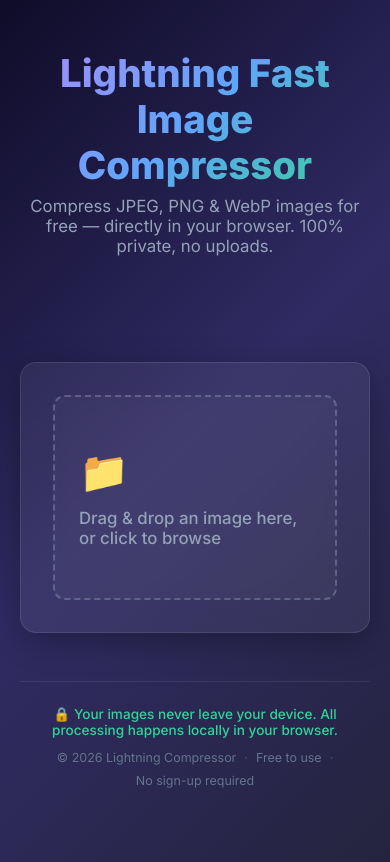
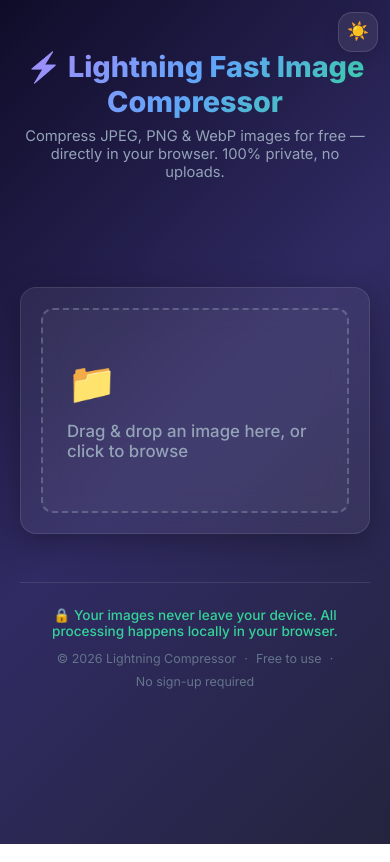
Before and after one commit to akash-s-ksgd/image-compressor, a React (Vite) app: page / in a window 390 px wide. Built offline with nearby package versions, Linux system fonts and the light colour scheme.

Commit message:
add light/dark theme, custom cursor, and visual polish

```diff
--- a/src/App.css
+++ b/src/App.css
@@ -1,29 +1,191 @@
 /* ===== FONTS ===== */
 @import url('https://fonts.googleapis.com/css2?family=Inter:wght@400;500;600;700;800&display=swap');
+
+/* ===== THEME VARIABLES (Dark — Default) ===== */
+:root {
+  --bg-primary: linear-gradient(135deg, #0f0c29 0%, #302b63 50%, #24243e 100%);
+  --bg-card: rgba(255, 255, 255, 0.06);
+  --bg-card-hover: rgba(255, 255, 255, 0.09);
+  --bg-subtle: rgba(255, 255, 255, 0.03);
+  --bg-input: rgba(255, 255, 255, 0.1);
+  --border-card: rgba(255, 255, 255, 0.1);
+  --border-subtle: rgba(255, 255, 255, 0.06);
+  --text-primary: #e2e8f0;
+  --text-secondary: #94a3b8;
+  --text-muted: #64748b;
+  --text-heading: linear-gradient(135deg, #a78bfa, #60a5fa, #34d399);
+  --accent-blue: #60a5fa;
+  --accent-purple: #a78bfa;
+  --accent-green: #34d399;
+  --accent-red: #f87171;
+  --accent-gradient: linear-gradient(135deg, #a78bfa, #60a5fa);
+  --accent-glow: rgba(96, 165, 250, 0.3);
+  --shadow-card: 0 8px 32px rgba(0, 0, 0, 0.3);
+  --dropzone-border: rgba(148, 163, 184, 0.4);
+  --dropzone-active-bg: rgba(52, 211, 153, 0.08);
+  --slider-thumb-shadow: 0 0 10px rgba(96, 165, 250, 0.5);
+  --cursor-color: rgba(96, 165, 250, 0.25);
+  --cursor-dot-color: #60a5fa;
+  --toggle-bg: rgba(255, 255, 255, 0.08);
+  --toggle-active-bg: rgba(96, 165, 250, 0.12);
+  --toggle-border: rgba(255, 255, 255, 0.12);
+}
+
+/* ===== LIGHT THEME ===== */
+[data-theme="light"] {
+  --bg-primary: linear-gradient(135deg, #e8eaf6 0%, #c5cae9 50%, #e1f5fe 100%);
+  --bg-card: rgba(255, 255, 255, 0.75);
+  --bg-card-hover: rgba(255, 255, 255, 0.9);
+  --bg-subtle: rgba(0, 0, 0, 0.02);
+  --bg-input: rgba(0, 0, 0, 0.06);
+  --border-card: rgba(0, 0, 0, 0.1);
+  --border-subtle: rgba(0, 0, 0, 0.06);
+  --text-primary: #1e293b;
+  --text-secondary: #475569;
+  --text-muted: #94a3b8;
+  --text-heading: linear-gradient(135deg, #7c3aed, #2563eb, #059669);
+  --accent-blue: #3b82f6;
+  --accent-purple: #7c3aed;
+  --accent-green: #059669;
+  --accent-red: #dc2626;
+  --accent-gradient: linear-gradient(135deg, #7c3aed, #3b82f6);
+  --accent-glow: rgba(59, 130, 246, 0.2);
+  --shadow-card: 0 8px 32px rgba(0, 0, 0, 0.08);
+  --dropzone-border: rgba(0, 0, 0, 0.2);
+  --dropzone-active-bg: rgba(5, 150, 105, 0.08);
+  --slider-thumb-shadow: 0 0 10px rgba(59, 130, 246, 0.4);
+  --cursor-color: rgba(59, 130, 246, 0.15);
+  --cursor-dot-color: #3b82f6;
+  --toggle-bg: rgba(0, 0, 0, 0.04);
+  --toggle-active-bg: rgba(59, 130, 246, 0.1);
+  --toggle-border: rgba(0, 0, 0, 0.1);
+}
+
+/* ===== CUSTOM CURSOR ===== */
+.cursor-ring {
+  position: fixed;
+  width: 36px;
+  height: 36px;
+  border: 2px solid var(--cursor-dot-color);
+  border-radius: 50%;
+  pointer-events: none;
+  z-index: 9999;
+  transition: transform 0.15s ease, opacity 0.15s ease, background 0.2s ease;
+  transform: translate(-50%, -50%);
+  mix-blend-mode: difference;
+  opacity: 0;
+}
+
+.cursor-ring.visible {
+  opacity: 1;
+}
+
+.cursor-ring.hover {
+  transform: translate(-50%, -50%) scale(1.6);
+  background: var(--cursor-color);
+}
+
+.cursor-dot {
+  position: fixed;
+  width: 6px;
+  height: 6px;
+  background: var(--cursor-dot-color);
+  border-radius: 50%;
+  pointer-events: none;
+  z-index: 10000;
+  transform: translate(-50%, -50%);
+  transition: transform 0.1s ease;
+  opacity: 0;
+}
+
+.cursor-dot.visible {
+  opacity: 1;
+}
+
+/* Hide custom cursor on touch devices */
+@media (pointer: coarse) {
+  .cursor-ring, .cursor-dot { display: none !important; }
+}
 
 /* ===== BASE ===== */
 body {
   font-family: 'Inter', -apple-system, BlinkMacSystemFont, "Segoe UI", Roboto, sans-serif;
-  background: linear-gradient(135deg, #0f0c29 0%, #302b63 50%, #24243e 100%);
-  color: #e2e8f0;
+  background: var(--bg-primary);
+  color: var(--text-primary);
   min-height: 100vh;
   display: flex;
   justify-content: center;
   padding: 50px 20px;
+  cursor: none;
+  transition: background 0.4s ease, color 0.3s ease;
+}
+
+body *, body *::before, body *::after {
+  cursor: none;
+}
+
+/* Restore cursor on touch / mobile */
+@media (pointer: coarse) {
+  body, body *, body *::before, body *::after { cursor: auto; }
 }
 
 /* ===== LAYOUT ===== */
+.app-container {
+  max-width: 700px;
+  width: 100%;
+  margin: 0 auto;
+}
+
 .app-header {
   max-width: 640px;
   width: 100%;
   margin: 0 auto;
   text-align: center;
+  position: relative;
 }
 
 .app-main {
   max-width: 640px;
   width: 100%;
   margin: 0 auto;
+}
+
+/* ===== THEME TOGGLE ===== */
+.theme-toggle-btn {
+  position: fixed;
+  top: 20px;
+  right: 20px;
+  width: 48px;
+  height: 48px;
+  border: 1px solid var(--toggle-border);
+  border-radius: 14px;
+  background: var(--toggle-bg);
+  backdrop-filter: blur(12px);
+  -webkit-backdrop-filter: blur(12px);
+  display: flex;
+  align-items: center;
+  justify-content: center;
+  font-size: 1.4rem;
+  z-index: 100;
+  transition: all 0.35s ease;
+  box-shadow: 0 4px 16px rgba(0,0,0,0.1);
+  padding: 0;
+  line-height: 1;
+}
+
+.theme-toggle-btn:hover {
+  transform: scale(1.1) rotate(15deg);
+  box-shadow: 0 6px 24px var(--accent-glow);
+  border-color: var(--accent-blue);
+}
+
+.theme-icon {
+  display: inline-block;
+  transition: transform 0.5s cubic-bezier(0.34, 1.56, 0.64, 1);
+}
+
+.theme-toggle-btn:hover .theme-icon {
+  transform: rotate(360deg);
 }
 
 /* ===== AD CONTAINERS ===== */
@@ -49,7 +211,7 @@ body {
   width: 100%;
   margin: 48px auto 0;
   padding: 24px 0;
-  border-top: 1px solid rgba(255, 255, 255, 0.08);
+  border-top: 1px solid var(--border-card);
   text-align: center;
 }
 
@@ -61,13 +223,13 @@ body {
 
 .footer-privacy {
   font-size: 0.85rem;
-  color: #34d399;
+  color: var(--accent-green);
   font-weight: 500;
 }
 
 .footer-links {
   font-size: 0.78rem;
-  color: #64748b;
+  color: var(--text-muted);
   display: flex;
   justify-content: center;
   align-items: center;
@@ -76,13 +238,14 @@ body {
 }
 
 .footer-dot {
-  color: #475569;
+  color: var(--text-muted);
 }
 
+/* ===== HEADING ===== */
 h1 {
   font-size: 2.4rem;
   font-weight: 800;
-  background: linear-gradient(135deg, #a78bfa, #60a5fa, #34d399);
+  background: var(--text-heading);
   -webkit-background-clip: text;
   -webkit-text-fill-color: transparent;
   background-clip: text;
@@ -91,44 +254,44 @@ h1 {
 }
 
 .subtitle {
-  color: #94a3b8;
+  color: var(--text-secondary);
   font-size: 1.05rem;
   margin-bottom: 32px;
 }
 
 /* ===== GLASSMORPHISM CARD ===== */
 .compressor-wrapper {
-  background: rgba(255, 255, 255, 0.06);
+  background: var(--bg-card);
   backdrop-filter: blur(20px);
   -webkit-backdrop-filter: blur(20px);
-  border: 1px solid rgba(255, 255, 255, 0.1);
+  border: 1px solid var(--border-card);
   border-radius: 16px;
   padding: 32px;
-  box-shadow: 0 8px 32px rgba(0, 0, 0, 0.3);
+  box-shadow: var(--shadow-card);
+  transition: background 0.3s ease, border-color 0.3s ease, box-shadow 0.3s ease;
 }
 
 /* ===== DROPZONE ===== */
 .dropzone {
-  border: 2px dashed rgba(148, 163, 184, 0.4);
+  border: 2px dashed var(--dropzone-border);
   border-radius: 12px;
   padding: 50px 24px;
-  cursor: pointer;
   transition: all 0.3s ease;
-  background: rgba(255, 255, 255, 0.03);
+  background: var(--bg-subtle);
 }
 
 .dropzone:hover {
-  border-color: #60a5fa;
+  border-color: var(--accent-blue);
   background: rgba(96, 165, 250, 0.06);
 }
 
 .dropzone.active {
-  border-color: #34d399;
-  background: rgba(52, 211, 153, 0.08);
+  border-color: var(--accent-green);
+  background: var(--dropzone-active-bg);
 }
 
 .dropzone-text {
-  color: #94a3b8;
+  color: var(--text-secondary);
   font-weight: 500;
   font-size: 1.05rem;
 }
@@ -137,6 +300,12 @@ h1 {
   font-size: 2.5rem;
   margin-bottom: 12px;
   display: block;
+  animation: float 3s ease-in-out infinite;
+}
+
+@keyframes float {
+  0%, 100% { transform: translateY(0); }
+  50% { transform: translateY(-8px); }
 }
 
 /* ===== MODE TOGGLE ===== */
@@ -153,34 +322,35 @@ h1 {
 .mode-btn {
   flex: 1;
   padding: 12px;
-  background: rgba(255, 255, 255, 0.04);
-  border: 1px solid rgba(255, 255, 255, 0.1);
+  background: var(--toggle-bg);
+  border: 1px solid var(--toggle-border);
   border-radius: 10px;
-  color: #94a3b8;
+  color: var(--text-secondary);
   font-size: 0.85rem;
   font-weight: 600;
-  cursor: pointer;
   transition: all 0.3s ease;
   font-family: inherit;
 }
 
 .mode-btn:hover {
-  background: rgba(255, 255, 255, 0.08);
+  background: var(--bg-card-hover);
 }
 
 .mode-btn.active {
-  background: rgba(96, 165, 250, 0.12);
-  border-color: rgba(96, 165, 250, 0.4);
-  color: #60a5fa;
-  box-shadow: 0 0 12px rgba(96, 165, 250, 0.15);
+  background: var(--toggle-active-bg);
+  border-color: var(--accent-blue);
+  color: var(--accent-blue);
+  box-shadow: 0 0 12px var(--accent-glow);
 }
 
 .mode-desc {
   margin-top: 10px;
   font-size: 0.78rem;
-  color: #64748b;
+  color: var(--text-muted);
   line-height: 1.5;
 }
+
+/* ===== QUALITY SLIDER ===== */
 .slider-section {
   margin-top: 24px;
   text-align: left;
@@ -196,7 +366,7 @@ h1 {
 .slider-label {
   font-size: 0.85rem;
   font-weight: 600;
-  color: #94a3b8;
+  color: var(--text-secondary);
   text-transform: uppercase;
   letter-spacing: 0.8px;
 }
@@ -204,8 +374,8 @@ h1 {
 .slider-value {
   font-size: 0.9rem;
   font-weight: 700;
-  color: #60a5fa;
-  background: rgba(96, 165, 250, 0.12);
+  color: var(--accent-blue);
+  background: var(--toggle-active-bg);
   padding: 2px 10px;
   border-radius: 6px;
 }
@@ -216,9 +386,8 @@ h1 {
   -webkit-appearance: none;
   appearance: none;
   border-radius: 3px;
-  background: rgba(255, 255, 255, 0.1);
+  background: var(--bg-input);
   outline: none;
-  cursor: pointer;
 }
 
 .quality-slider::-webkit-slider-thumb {
@@ -227,9 +396,8 @@ h1 {
   width: 20px;
   height: 20px;
   border-radius: 50%;
-  background: linear-gradient(135deg, #a78bfa, #60a5fa);
-  cursor: pointer;
-  box-shadow: 0 0 10px rgba(96, 165, 250, 0.5);
+  background: var(--accent-gradient);
+  box-shadow: var(--slider-thumb-shadow);
   transition: transform 0.2s;
 }
 
@@ -241,10 +409,9 @@ h1 {
   width: 20px;
   height: 20px;
   border-radius: 50%;
-  background: linear-gradient(135deg, #a78bfa, #60a5fa);
-  cursor: pointer;
+  background: var(--accent-gradient);
   border: none;
-  box-shadow: 0 0 10px rgba(96, 165, 250, 0.5);
+  box-shadow: var(--slider-thumb-shadow);
 }
 
 /* ===== COMPRESS BUTTON ===== */
@@ -253,20 +420,37 @@ h1 {
   width: 100%;
   padding: 14px;
   margin-top: 20px;
-  background: linear-gradient(135deg, #a78bfa, #60a5fa);
+  background: var(--accent-gradient);
   color: #fff;
   font-size: 1rem;
   font-weight: 600;
   border: none;
   border-radius: 10px;
-  cursor: pointer;
   transition: all 0.3s ease;
-  box-shadow: 0 4px 15px rgba(96, 165, 250, 0.3);
+  box-shadow: 0 4px 15px var(--accent-glow);
+  position: relative;
+  overflow: hidden;
+}
+
+.compress-btn::after {
+  content: '';
+  position: absolute;
+  top: -50%;
+  left: -50%;
+  width: 200%;
+  height: 200%;
+  background: linear-gradient(transparent, rgba(255,255,255,0.1), transparent);
+  transform: rotate(45deg);
+  transition: left 0.5s ease;
+}
+
+.compress-btn:hover::after {
+  left: 100%;
 }
 
 .compress-btn:hover {
   transform: translateY(-2px);
-  box-shadow: 0 6px 25px rgba(96, 165, 250, 0.5);
+  box-shadow: 0 6px 25px var(--accent-glow);
 }
 
 .compress-btn:disabled {
@@ -284,7 +468,7 @@ h1 {
 .progress-label {
   font-size: 0.85rem;
   font-weight: 500;
-  color: #94a3b8;
+  color: var(--text-secondary);
   margin-bottom: 8px;
   text-align: left;
 }
@@ -292,7 +476,7 @@ h1 {
 .progress-bar-track {
   width: 100%;
   height: 10px;
-  background: rgba(255, 255, 255, 0.08);
+  background: var(--bg-input);
   border-radius: 5px;
   overflow: hidden;
 }
@@ -300,7 +484,7 @@ h1 {
 .progress-bar-fill {
   height: 100%;
   border-radius: 5px;
-  background: linear-gradient(90deg, #a78bfa, #60a5fa, #34d399);
+  background: linear-gradient(90deg, var(--accent-purple), var(--accent-blue), var(--accent-green));
   background-size: 200% 100%;
   transition: width 0.3s ease;
   animation: shimmer 1.5s ease infinite;
@@ -326,7 +510,7 @@ h1 {
 .preview-box-label {
   font-size: 0.75rem;
   font-weight: 600;
-  color: #64748b;
+  color: var(--text-muted);
   text-transform: uppercase;
   letter-spacing: 0.8px;
   margin-bottom: 8px;
@@ -337,7 +521,12 @@ h1 {
   height: 140px;
   object-fit: cover;
   border-radius: 8px;
-  border: 1px solid rgba(255, 255, 255, 0.1);
+  border: 1px solid var(--border-card);
+  transition: transform 0.3s ease;
+}
+
+.preview-img:hover {
+  transform: scale(1.03);
 }
 
 /* ===== RESULTS ===== */
@@ -349,7 +538,7 @@ h1 {
 .results-title {
   font-size: 1.15rem;
   font-weight: 700;
-  color: #34d399;
+  color: var(--accent-green);
   margin-bottom: 16px;
 }
 
@@ -363,15 +552,21 @@ h1 {
 .stat-box {
   flex: 1;
   text-align: center;
-  background: rgba(255, 255, 255, 0.05);
+  background: var(--bg-subtle);
   padding: 12px 8px;
   border-radius: 10px;
-  border: 1px solid rgba(255, 255, 255, 0.06);
+  border: 1px solid var(--border-subtle);
+  transition: transform 0.2s ease, box-shadow 0.2s ease;
+}
+
+.stat-box:hover {
+  transform: translateY(-2px);
+  box-shadow: 0 4px 12px rgba(0,0,0,0.1);
 }
 
 .stat-label {
   font-size: 0.7rem;
-  color: #64748b;
+  color: var(--text-muted);
   text-transform: uppercase;
   letter-spacing: 0.8px;
   font-weight: 600;
@@ -380,12 +575,12 @@ h1 {
 .stat-value {
   font-size: 1.15rem;
   font-weight: 700;
-  color: #e2e8f0;
+  color: var(--text-primary);
   margin-top: 4px;
 }
 
 .stat-value.saved {
-  color: #34d399;
+  color: var(--accent-green);
 }
 
 /* ===== BUTTONS (RESULTS) ===== */
@@ -398,7 +593,7 @@ h1 {
   flex: 1;
   display: block;
   padding: 14px;
-  background: linear-gradient(135deg, #3b82f6, #2563eb);
+  background: var(--accent-gradient);
   color: #fff;
   text-align: center;
   text-decoration: none;
@@ -406,12 +601,12 @@ h1 {
   font-size: 0.95rem;
   border-radius: 10px;
   transition: all 0.3s ease;
-  box-shadow: 0 4px 15px rgba(59, 130, 246, 0.3);
+  box-shadow: 0 4px 15px var(--accent-glow);
 }
 
 .download-btn:hover {
   transform: translateY(-2px);
-  box-shadow: 0 6px 25px rgba(59, 130, 246, 0.5);
+  box-shadow: 0 6px 25px var(--accent-glow);
 }
 
 .reset-btn {
@@ -419,20 +614,19 @@ h1 {
   display: block;
   padding: 14px;
   background: transparent;
-  color: #94a3b8;
+  color: var(--text-secondary);
   text-align: center;
   font-weight: 600;
   font-size: 0.95rem;
-  border: 1px solid rgba(148, 163, 184, 0.3);
+  border: 1px solid var(--dropzone-border);
   border-radius: 10px;
-  cursor: pointer;
   transition: all 0.3s ease;
 }
 
 .reset-btn:hover {
-  background: rgba(255, 255, 255, 0.05);
-  border-color: rgba(148, 163, 184, 0.6);
-  color: #e2e8f0;
+  background: var(--bg-card-hover);
+  border-color: var(--text-secondary);
+  color: var(--text-primary);
 }
 
 /* ===== COMPRESSION HISTORY ===== */
@@ -444,7 +638,7 @@ h1 {
 .history-title {
   font-size: 1.1rem;
   font-weight: 700;
-  color: #94a3b8;
+  color: var(--text-secondary);
   margin-bottom: 16px;
   display: flex;
   align-items: center;
@@ -461,16 +655,17 @@ h1 {
   display: flex;
   align-items: center;
   justify-content: space-between;
-  background: rgba(255, 255, 255, 0.04);
-  border: 1px solid rgba(255, 255, 255, 0.06);
+  background: var(--toggle-bg);
+  border: 1px solid var(--border-subtle);
   border-radius: 10px;
   padding: 14px 16px;
-  transition: background 0.2s ease;
+  transition: background 0.2s ease, transform 0.2s ease;
   animation: fadeInUp 0.3s ease;
 }
 
 .history-item:hover {
-  background: rgba(255, 255, 255, 0.07);
+  background: var(--bg-card-hover);
+  transform: translateX(4px);
 }
 
 .history-info {
@@ -484,7 +679,7 @@ h1 {
 .history-name {
   font-size: 0.9rem;
   font-weight: 600;
-  color: #e2e8f0;
+  color: var(--text-primary);
   white-space: nowrap;
   overflow: hidden;
   text-overflow: ellipsis;
@@ -492,25 +687,24 @@ h1 {
 
 .history-meta {
   font-size: 0.75rem;
-  color: #64748b;
+  color: var(--text-muted);
   display: flex;
   gap: 12px;
 }
 
 .history-saved {
-  color: #34d399;
+  color: var(--accent-green);
   font-weight: 600;
 }
 
 .history-download-btn {
   padding: 8px 16px;
-  background: rgba(59, 130, 246, 0.15);
-  color: #60a5fa;
+  background: var(--toggle-active-bg);
+  color: var(--accent-blue);
   font-weight: 600;
   font-size: 0.8rem;
-  border: 1px solid rgba(59, 130, 246, 0.25);
+  border: 1px solid var(--accent-blue);
   border-radius: 8px;
-  cursor: pointer;
   text-decoration: none;
   transition: all 0.2s ease;
   white-space: nowrap;
@@ -518,13 +712,13 @@ h1 {
 }
 
 .history-download-btn:hover {
-  background: rgba(59, 130, 246, 0.25);
-  border-color: rgba(59, 130, 246, 0.5);
+  background: var(--accent-blue);
+  color: #fff;
 }
 
 /* ===== ERROR ===== */
 .error-message {
-  color: #f87171;
+  color: var(--accent-red);
   background: rgba(239, 68, 68, 0.1);
   border: 1px solid rgba(239, 68, 68, 0.2);
   padding: 12px;
@@ -545,3 +739,14 @@ h1 {
     transform: translateY(0);
   }
 }
+
+/* ===== RESPONSIVE ===== */
+@media (max-width: 480px) {
+  h1 { font-size: 1.8rem; }
+  .subtitle { font-size: 0.92rem; }
+  .compressor-wrapper { padding: 20px; }
+  .theme-toggle-btn { top: 12px; right: 12px; width: 40px; height: 40px; font-size: 1.1rem; }
+  .stats { flex-direction: column; }
+  .btn-group { flex-direction: column; }
+  .mode-toggle { flex-direction: column; }
+}
--- a/src/App.jsx
+++ b/src/App.jsx
@@ -1,8 +1,79 @@
-import React, { useEffect } from 'react';
+import React, { useEffect, useState, useCallback, useRef } from 'react';
 import Compressor from './components/compressor';
 import './App.css';
 
 function App() {
+  const [theme, setTheme] = useState(() => {
+    return localStorage.getItem('theme') || 'dark';
+  });
+
+  const cursorRingRef = useRef(null);
+  const cursorDotRef = useRef(null);
+
+  // Apply theme to DOM
+  useEffect(() => {
+    document.documentElement.setAttribute('data-theme', theme);
+    localStorage.setItem('theme', theme);
+  }, [theme]);
+
+  // Custom cursor
+  useEffect(() => {
+    const ring = cursorRingRef.current;
+    const dot = cursorDotRef.current;
+    if (!ring || !dot) return;
+
+    let mouseX = 0, mouseY = 0;
+    let ringX = 0, ringY = 0;
+
+    const onMouseMove = (e) => {
+      mouseX = e.clientX;
+      mouseY = e.clientY;
+      dot.style.left = mouseX + 'px';
+      dot.style.top = mouseY + 'px';
+      ring.classList.add('visible');
+      dot.classList.add('visible');
+    };
+
+    const onMouseLeave = () => {
+      ring.classList.remove('visible');
+      dot.classList.remove('visible');
+    };
+
+    const onMouseOver = (e) => {
+      const tag = e.target.tagName;
+      const isInteractive = tag === 'BUTTON' || tag === 'A' || tag === 'INPUT' ||
+        e.target.classList.contains('dropzone') || e.target.closest('.dropzone') ||
+        e.target.classList.contains('mode-btn') || e.target.classList.contains('history-download-btn');
+      if (isInteractive) {
+        ring.classList.add('hover');
+      } else {
+        ring.classList.remove('hover');
+      }
+    };
+
+    // Smooth ring follow with requestAnimationFrame
+    let animId;
+    const animate = () => {
+      ringX += (mouseX - ringX) * 0.15;
+      ringY += (mouseY - ringY) * 0.15;
+      ring.style.left = ringX + 'px';
+      ring.style.top = ringY + 'px';
+      animId = requestAnimationFrame(animate);
+    };
+
+    document.addEventListener('mousemove', onMouseMove);
+    document.addEventListener('mouseleave', onMouseLeave);
+    document.addEventListener('mouseover', onMouseOver);
+    animId = requestAnimationFrame(animate);
+
+    return () => {
+      document.removeEventListener('mousemove', onMouseMove);
+      document.removeEventListener('mouseleave', onMouseLeave);
+      document.removeEventListener('mouseover', onMouseOver);
+      cancelAnimationFrame(animId);
+    };
+  }, []);
+
   // Initialize AdSense ads after mount
   useEffect(() => {
     try {
@@ -12,10 +83,30 @@ function App() {
     }
   }, []);
 
+  const toggleTheme = useCallback(() => {
+    setTheme(prev => prev === 'dark' ? 'light' : 'dark');
+  }, []);
+
   return (
     <>
+      {/* Custom Cursor */}
+      <div ref={cursorRingRef} className="cursor-ring" />
+      <div ref={cursorDotRef} className="cursor-dot" />
+
+      {/* Theme Toggle */}
+      <button
+        className="theme-toggle-btn"
+        onClick={toggleTheme}
+        aria-label={`Switch to ${theme === 'dark' ? 'light' : 'dark'} mode`}
+        title={`Switch to ${theme === 'dark' ? 'light' : 'dark'} mode`}
+      >
+        <span className="theme-icon">
+          {theme === 'dark' ? '☀️' : '🌙'}
+        </span>
+      </button>
+
       <header className="app-header">
-        <h1>Lightning Fast Image Compressor</h1>
+        <h1>⚡ Lightning Fast Image Compressor</h1>
         <p className="subtitle">
           Compress JPEG, PNG &amp; WebP images for free — directly in your browser. 100% private, no uploads.
         </p>
```
